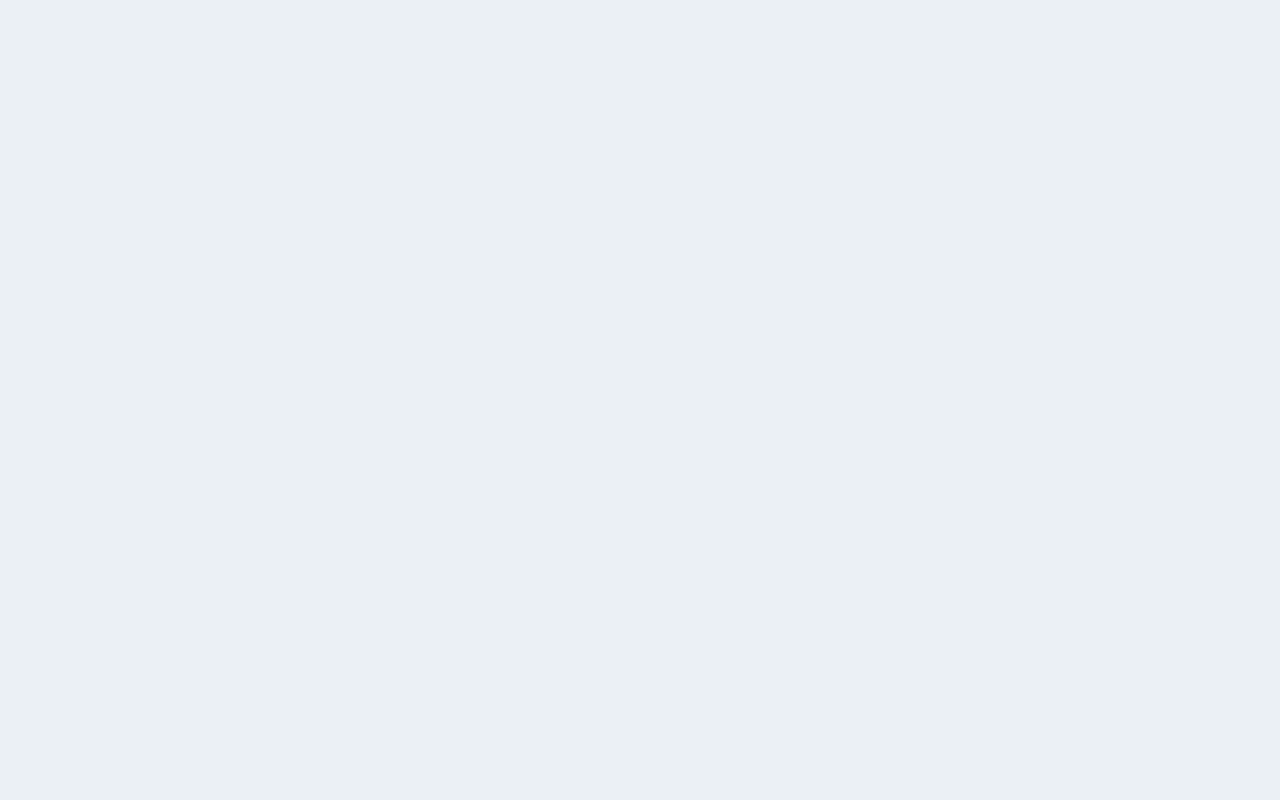
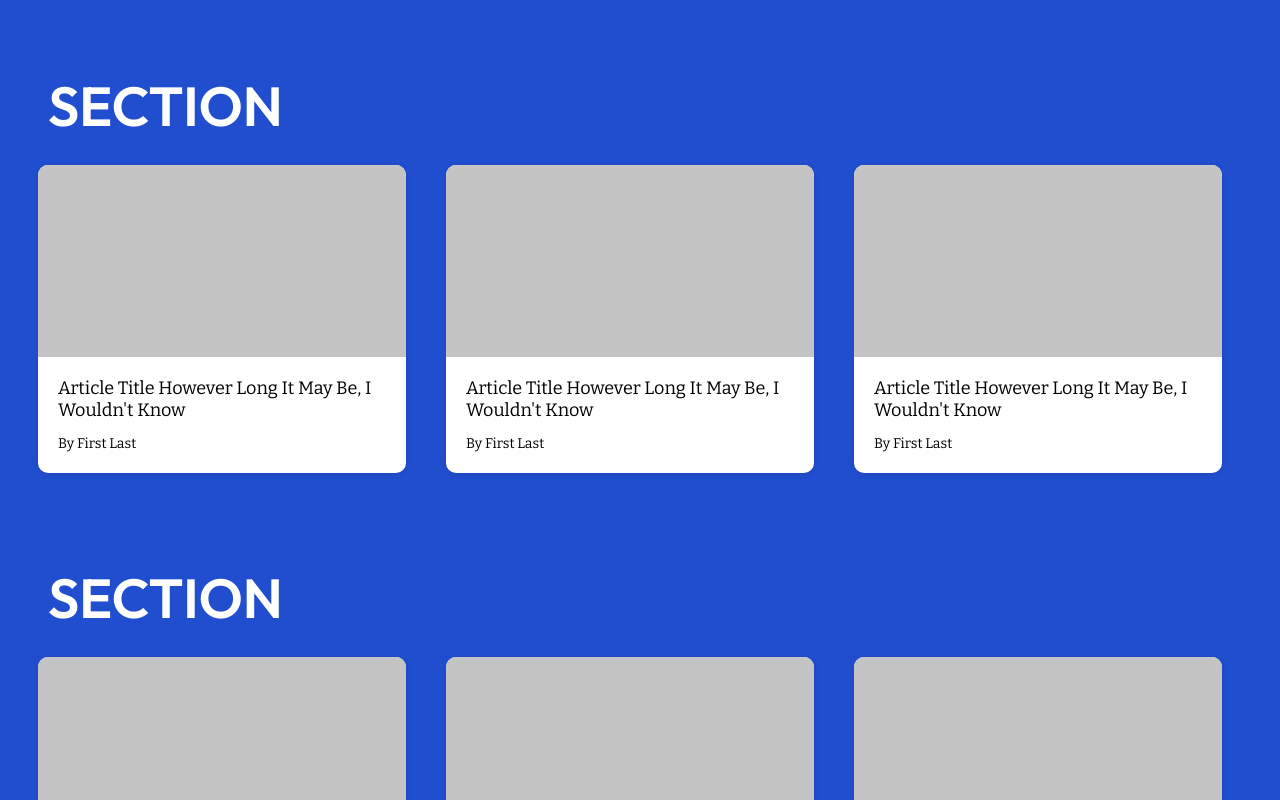
Before and after one commit to spectatorpublishing/homecoming2025, a React (Create React App) app: page / in a window 1280 px wide. Shown: the top 800 px of the page. Built offline with nearby package versions, Linux system fonts and the light colour scheme.

Commit message:
section page

```diff
--- a/package.json
+++ b/package.json
@@ -9,6 +9,7 @@
     "@testing-library/user-event": "^13.5.0",
     "react": "^19.1.1",
     "react-dom": "^19.1.1",
+    "react-router-dom": "^7.9.3",
     "react-scripts": "5.0.1",
     "web-vitals": "^2.1.4"
   },
--- a/src/App.js
+++ b/src/App.js
@@ -1,13 +1,13 @@
-import logo from './logo.svg';
-import './App.css';
+import React from "react";
+import { Routes, Route } from "react-router-dom";
+import Section from "./pages/Section";
+import "./App.css";
 
 function App() {
   return (
-    <div className="App">
-      <header className="App-header">
-
-      </header>
-    </div>
+    <Routes>
+      <Route path="/" element={<Section />} />
+    </Routes>
   );
 }
 
--- /dev/null
+++ b/src/components/Article.js
@@ -0,0 +1,25 @@
+//box width is 368 px, 308 px height 10 px curve radius for corner
+//the wdith of the whole container is 1204 px
+//height of the grey part is 192.29px
+import React from "react";
+import "./Articles.css";
+const Article = ({ title, author, linkTo }) => {
+  const handleClick = () => {
+    window.open(linkTo, "_blank", "noopener,noreferrer");
+  };
+  return (
+    <div
+      className="article-background"
+      onClick={handleClick}
+      style={{ cursor: linkTo ? "pointer" : "default" }}
+    >
+      <div className="article-image"></div>
+      <div className="article-content">
+        <h3 className="article-title">{title}</h3>
+        <p className="article-author">By {author}</p>
+      </div>
+    </div>
+  );
+};
+
+export default Article;
--- /dev/null
+++ b/src/components/ArticleContainer.js
@@ -0,0 +1,24 @@
+import React from "react";
+import "./Articles.css";
+import Article from "./Article";
+
+const ArticleContainer = ({ sectionTitle, articles, start = 0, end }) => {
+  const displayedArticles = articles.slice(start, end);
+  return (
+    <div className="article-container">
+      <h2 className="section-title">{sectionTitle}</h2>
+      <div className="articles-grid">
+        {displayedArticles.map((a, idx) => (
+          <Article
+            key={start + idx}
+            title={a.title}
+            author={a.author}
+            linkTo={a.articleLink}
+          />
+        ))}
+      </div>
+    </div>
+  );
+};
+
+export default ArticleContainer;
--- /dev/null
+++ b/src/components/Articles.css
@@ -0,0 +1,58 @@
+.article-background {
+  border-radius: 10px;
+  height: 308px;
+  max-width: 368px;
+  background: #fff;
+  box-shadow: 0 2px 6px rgba(0, 0, 0, 0.1);
+  display: flex;
+  flex-direction: column;
+  overflow: hidden;
+}
+
+.article-image {
+  height: 62.43%;
+  background: #c4c4c4;
+}
+
+.article-content {
+  padding: 10px;
+  flex: 1;
+}
+
+.article-title {
+  font-family: "Bitter", serif;
+  font-size: 18px;
+  font-weight: 400;
+  margin: 10px;
+}
+
+.article-author {
+  font-size: 14px;
+  font-family: "Bitter", serif;
+  font-weight: 400;
+  margin: 10px;
+  margin-top: 14px;
+}
+
+/*styling for articleContainer*/
+.article-container {
+  max-width: 1204px;
+  margin: 0 auto;
+  padding: 20px;
+}
+
+.section-title {
+  font-family: "Outfit", sans-serif;
+  font-size: 55px;
+  font-weight: 600;
+  color: white;
+  margin-bottom: 20px;
+  background: #214ecf;
+  padding: 5px 10px;
+}
+
+.articles-grid {
+  display: grid;
+  grid-template-columns: repeat(auto-fit, minmax(300px, 1fr));
+  gap: 20px;
+}
--- a/src/index.css
+++ b/src/index.css
@@ -1,13 +1,16 @@
+@import url("https://fonts.googleapis.com/css2?family=Outfit:wght@400;600;700&display=swap");
+@import url("https://fonts.googleapis.com/css2?family=Bitter&display=swap");
+
 body {
   margin: 0;
-  font-family: -apple-system, BlinkMacSystemFont, 'Segoe UI', 'Roboto', 'Oxygen',
-    'Ubuntu', 'Cantarell', 'Fira Sans', 'Droid Sans', 'Helvetica Neue',
+  font-family: -apple-system, BlinkMacSystemFont, "Segoe UI", "Roboto", "Oxygen",
+    "Ubuntu", "Cantarell", "Fira Sans", "Droid Sans", "Helvetica Neue",
     sans-serif;
   -webkit-font-smoothing: antialiased;
   -moz-osx-font-smoothing: grayscale;
 }
 
 code {
-  font-family: source-code-pro, Menlo, Monaco, Consolas, 'Courier New',
+  font-family: source-code-pro, Menlo, Monaco, Consolas, "Courier New",
     monospace;
 }
--- a/src/index.js
+++ b/src/index.js
@@ -1,13 +1,16 @@
-import React from 'react';
-import ReactDOM from 'react-dom/client';
-import './index.css';
-import App from './App';
-import reportWebVitals from './reportWebVitals';
+import React from "react";
+import ReactDOM from "react-dom/client";
+import "./index.css";
+import App from "./App";
+import reportWebVitals from "./reportWebVitals";
+import { BrowserRouter } from "react-router-dom";
 
-const root = ReactDOM.createRoot(document.getElementById('root'));
+const root = ReactDOM.createRoot(document.getElementById("root"));
 root.render(
   <React.StrictMode>
-    <App />
+    <BrowserRouter>
+      <App />
+    </BrowserRouter>
   </React.StrictMode>
 );
 
--- /dev/null
+++ b/src/pages/Section.css
@@ -0,0 +1,4 @@
+.section-page {
+  background-color: #214ecf;
+  min-height: 100vh;
+}
--- /dev/null
+++ b/src/pages/Section.js
@@ -0,0 +1,46 @@
+import React from "react";
+import "./Section.css";
+import ArticleContainer from "../components/ArticleContainer";
+
+const Section = () => {
+  const articlesMap = [
+    {
+      title: "Article Title However Long It May Be, I Wouldn't Know",
+      author: "First Last",
+      articleLink: "https://www.columbiaspectator.com/",
+    },
+    {
+      title: "Article Title However Long It May Be, I Wouldn't Know",
+      author: "First Last",
+      articleLink: "https://www.columbiaspectator.com/",
+    },
+    {
+      title: "Article Title However Long It May Be, I Wouldn't Know",
+      author: "First Last",
+      articleLink: "https://www.columbiaspectator.com/",
+    },
+    {
+      title: "Article Title However Long It May Be, I Wouldn't Know",
+      author: "First Last",
+      articleLink: "https://www.columbiaspectator.com/",
+    },
+  ];
+  return (
+    <div className="section-page">
+      <ArticleContainer
+        sectionTitle="SECTION"
+        articles={articlesMap}
+        start={0}
+        end={3}
+      />
+
+      <ArticleContainer
+        sectionTitle="SECTION"
+        articles={articlesMap}
+        start={0}
+        end={4}
+      />
+    </div>
+  );
+};
+export default Section;
```
Also changed, not shown: src/components/test.js (deleted), src/pages/test.js (deleted), 1 other file (tests, documents, lock files or other folders).
